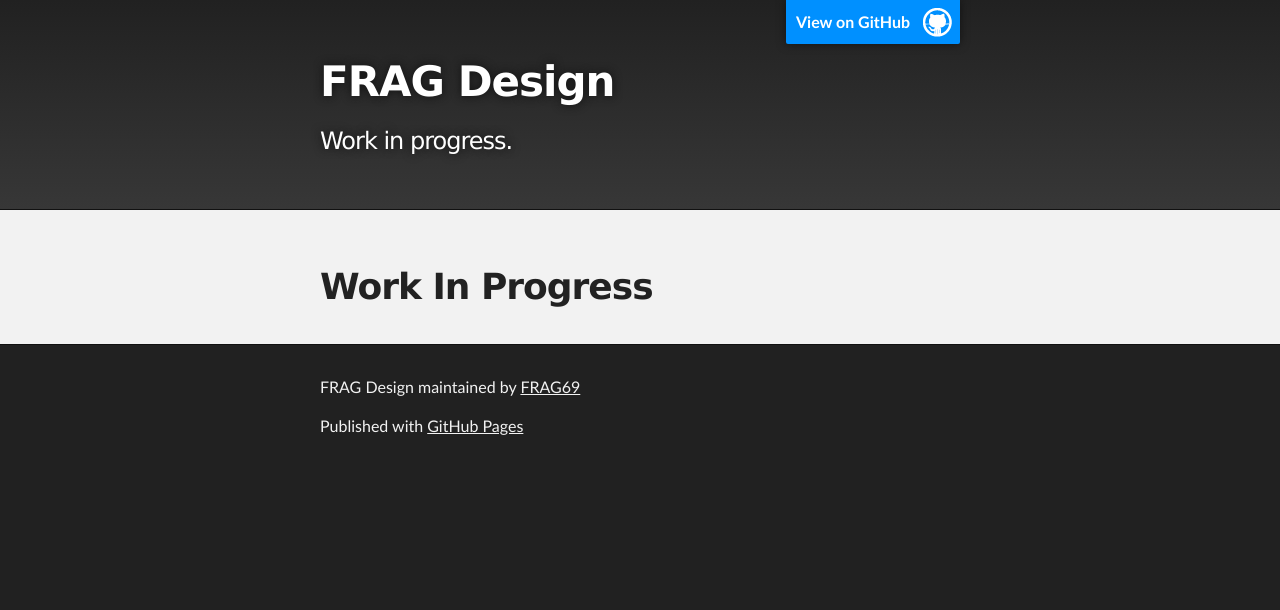
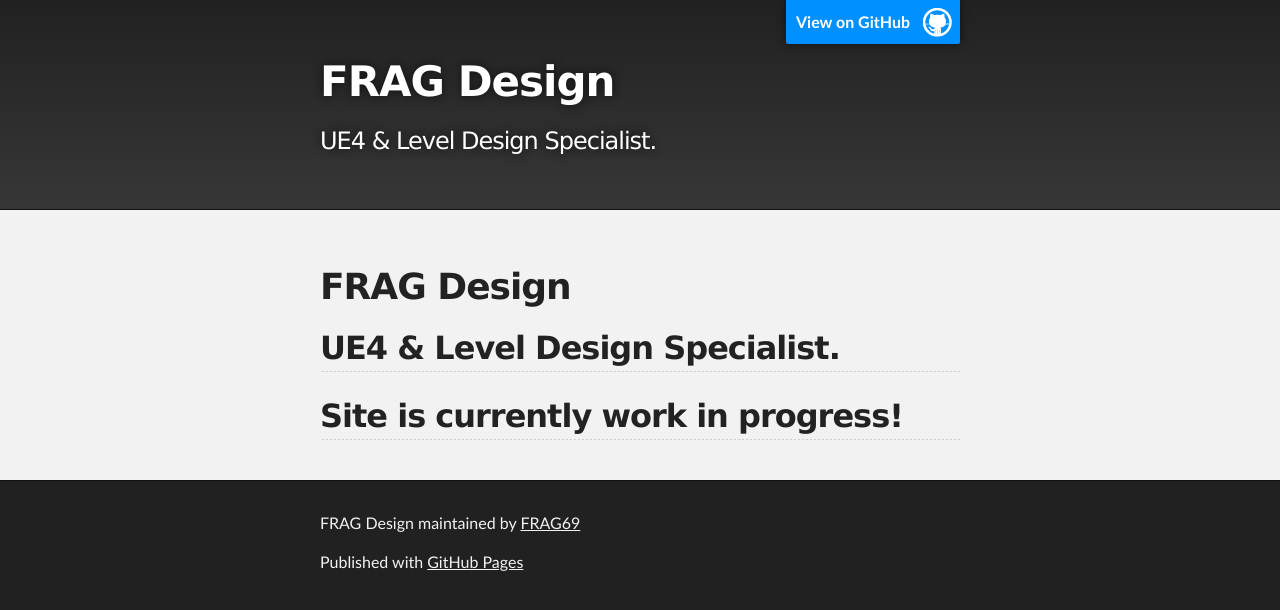
Before and after one commit to FRAG69/fragdesign.github.io, a Jekyll site: the page built from index.md, in a window 1280 px wide. Shown: the top 610 px of the page. Built offline with Jekyll 4.4.1, drawn with Linux system fonts in a browser that asks for light colours; our own code applies the rules of GitHub Pages for plain Markdown files.

Commit message:
Need to find time to work on this site!!

```diff
--- a/_config.yml
+++ b/_config.yml
@@ -1,5 +1,5 @@
 title: FRAG Design
-description: Work in progress.
+description: UE4 & Level Design Specialist.
 show_downloads: false
 google_analytics:
 theme: jekyll-theme-slate
--- a/index.md
+++ b/index.md
@@ -2,4 +2,8 @@
 layout: default
 ---
 
-# Work In Progress
+# FRAG Design
+
+## UE4 & Level Design Specialist.
+
+## Site is currently work in progress!
```
